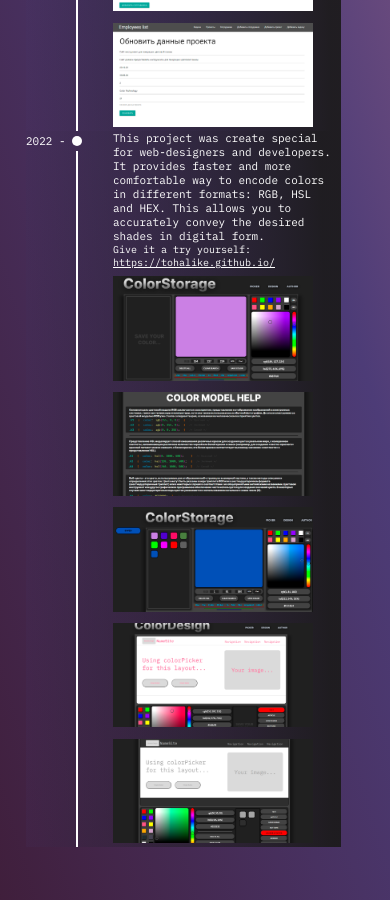
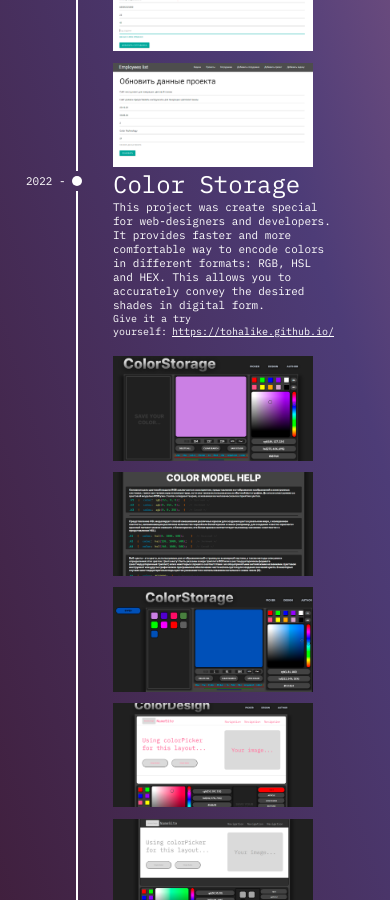
Before and after one commit to TohaLike/anton__portfolio, a React (Create React App) app: page / in a window 390 px wide. Shown: the part 1100-2000 px from the top of the page. Built offline with nearby package versions, Linux system fonts and the light colour scheme.

Commit message:
updated adaptive css

```diff
--- a/src/components/historyOne/HistoryOne.tsx
+++ b/src/components/historyOne/HistoryOne.tsx
@@ -33,6 +33,7 @@
             </div>
 
             <div className="text__container">
+               <div className="text__title">Employees List</div>
                <div className="main__text">This project was create for organizing and structuring data about employees,
                   projects and tasks. It provides an effective method for management information and provides easier workflow. <div className="title__link">Source code:
                   <a className="link__text" href="https://github.com/TohaLike/mongoDB-test"> https://github.com/TohaLike/mongoDB-test</a></div>
--- a/src/components/historyOne/css/Adaptive.css
+++ b/src/components/historyOne/css/Adaptive.css
@@ -8,7 +8,7 @@
    .history__container {
       width: 99%;
       grid-template-columns: repeat(11, 87px);
-      grid-template-rows: repeat(3, 20px);
+      grid-template-rows: repeat(6, 20px);
    }
 
    /* Text */
@@ -22,7 +22,7 @@
 
    .image__container {
       grid-column: 2;
-      grid-row: 4;
+      grid-row: 7;
       row-gap: 7px;
       column-gap: 240px;
    }
@@ -37,7 +37,7 @@
    }
 
    .border__line {
-      height: 368px;
+      height: 429px;
    }
 }
 
@@ -51,7 +51,7 @@
    .history__container {
       width: 98%;
       grid-template-columns: repeat(11, 87px);
-      grid-template-rows: repeat(3, 20px);
+      grid-template-rows: repeat(6, 20px);
    }
 
    /* Text */
@@ -65,7 +65,7 @@
 
    .image__container {
       grid-column: 2;
-      grid-row: 4;
+      grid-row: 7;
       row-gap: 7px;
       column-gap: 230px;
    }
@@ -95,13 +95,13 @@
    .image__container {
       margin-top: 16px;
       grid-column: 2;
-      grid-row: 5;
+      grid-row: 11;
       row-gap: 7px;
       column-gap: 140px;
    }
 
    .border__line {
-      height: 384px;
+      height: 445px;
    }
 }
 
@@ -129,13 +129,13 @@
    .image__container {
       margin-top: 16px;
       grid-column: 2;
-      grid-row: 5;
+      grid-row: 10;
       row-gap: 7px;
       column-gap: 50px;
    }
 
    .border__line {
-      height: 383px;
+      height: 444px;
    }
 }
 
@@ -163,7 +163,7 @@
    .image__container {
       margin-top: 16px;
       grid-column: 2;
-      grid-row: 5;
+      grid-row: 10;
       row-gap: 7px;
       column-gap: 40px;
    }
@@ -194,7 +194,7 @@
    .image__container {
       margin-top: 16px;
       grid-column: 2;
-      grid-row: 5;
+      grid-row: 9;
       row-gap: 7px;
       column-gap: 20px;
    }
@@ -204,7 +204,7 @@
    }
 
    .border__line {
-      height: 353px;
+      height: 413px;
    }
 }
 
@@ -214,7 +214,7 @@
    .history__container {
       width: 93%;
       grid-template-columns: repeat(7, 87px);
-      grid-template-rows: repeat(4, 20px);
+      grid-template-rows: repeat(7, 20px);
    }
 
    /* Text */
@@ -229,7 +229,7 @@
    .image__container {
       margin-top: 16px;
       grid-column: 2;
-      grid-row: 5;
+      grid-row: 8;
       row-gap: 7px;
       column-gap: 5px;
    }
@@ -239,7 +239,7 @@
    }
 
    .border__line {
-      height: 331px;
+      height: 391px;
    }
 }
 
@@ -247,9 +247,9 @@
 
    /* History Container */
    .history__container {
-      width: 88%;
+      width: 90%;
       grid-template-columns: repeat(5, 87px);
-      grid-template-rows: repeat(5, 20px);
+      grid-template-rows: repeat(8, 20px);
    }
 
    /* Text */
@@ -275,7 +275,7 @@
    }
 
    .image__container {
-      grid-row: 6;
+      grid-row: 9;
    }
 
    .image__block__1 {
@@ -287,7 +287,7 @@
    }
 
    .border__line {
-      height: 718px;
+      height: 778px;
    }
 }
 
@@ -297,12 +297,16 @@
    .history__container {
       width: 100%;
       grid-template-columns: repeat(4, 87px);
-      grid-template-rows: repeat(7, 20px);
+      grid-template-rows: repeat(9, 20px);
    }
 
    /* Text */
    .text__container {
       grid-column: 2/5;
+   }
+
+   .text__title {
+      font-size: 24px;
    }
 
    .main__text {
@@ -314,7 +318,7 @@
    }
 
    .image__container {
-      grid-row: 8;
+      grid-row: 10;
    }
 
    .image__block__1 {
@@ -326,7 +330,7 @@
    }
 
    .border__line {
-      height: 633px;
+      height: 673px;
    }
 }
 
@@ -336,7 +340,7 @@
    .history__container {
       width: 88%;
       grid-template-columns: repeat(4, 87px);
-      grid-template-rows: repeat(6, 20px);
+      grid-template-rows: repeat(8, 20px);
       margin-left: 10px;
    }
 
@@ -364,7 +368,7 @@
    }
 
    .image__container {
-      grid-row: 7;
+      grid-row: 12;
    }
 
    .image__block__1 {
@@ -376,6 +380,6 @@
    }
 
    .border__line {
-      height: 571px;
+      height: 611px;
    }
 }
--- a/src/components/historyOne/css/HistoryOne.css
+++ b/src/components/historyOne/css/HistoryOne.css
@@ -9,8 +9,8 @@
    width: 100%;
    display: grid;
    grid-template-columns: repeat(12, 87px);
-   grid-template-rows: repeat(3, 20px);
-   background: linear-gradient(269deg, rgba(27, 26, 26, 0.92) 6.12%, rgba(78, 60, 124, 0.11) 101.73%);
+   grid-template-rows: repeat(6, 20px);
+   /* background: linear-gradient(269deg, rgba(27, 26, 26, 0.92) 6.12%, rgba(78, 60, 124, 0.11) 101.73%); */
 }
 
 .border__container {
@@ -54,7 +54,7 @@
    top: 20px;
    width: 2px;
    background-color: #ffffff;
-   height: 371px;
+   height: 431px;
    grid-row: 2/9;
 }
 
@@ -63,13 +63,24 @@
    grid-column: 2/13;
 }
 
+.text__title {
+   color: #ffffff;
+   font-family: 'IBM Plex Mono';
+   font-size: 32px;
+   font-style: normal;
+   font-weight: 400;
+   line-height: normal;
+   margin-top: -3px;
+}
+
 .link__text {
-   color: #FFF;
+   color: #ffffff;
    font-family: 'IBM Plex Mono';
    font-size: 14px;
    font-style: normal;
    font-weight: 400;
    line-height: normal;
+   margin-left: 5px;
 }
 
 .main__text {
@@ -85,7 +96,7 @@
 
 .image__container {
    grid-column: 2;
-   grid-row: 4;
+   grid-row: 7;
    row-gap: 10px;
    column-gap: 20px;
    display: grid;
--- a/src/components/historyTwo/HistoryTwo.tsx
+++ b/src/components/historyTwo/HistoryTwo.tsx
@@ -33,10 +33,11 @@
             </div>
 
             <div className="text__container">
+               <div className="text__title">Color Storage</div>
                <div className="main__text">This project was create special for web-designers and developers.
-               It provides faster and more comfortable way to encode colors in different formats:
-               RGB, HSL and HEX. This allows you to accurately convey the desired shades in digital form. <div className="title__link">Give it a try yourself:
-                     <a className="link__text" href="https://tohalike.github.io/"> https://tohalike.github.io/</a></div>
+                  It provides faster and more comfortable way to encode colors in different formats:
+                  RGB, HSL and HEX. This allows you to accurately convey the desired shades in digital form. <div className="title__link">Give it a try yourself:
+                     <a className="link__text" href="https://tohalike.github.io/">https://tohalike.github.io/</a></div>
                </div>
             </div>
 
--- a/src/components/historyTwo/css/Adaptive.css
+++ b/src/components/historyTwo/css/Adaptive.css
@@ -7,12 +7,12 @@
 }
 
 .border__line__two {
-   height: 388px;
+   height: 448px;
 }
 
 @media only screen and (max-width: 1200px) {
    .border__line__two {
-      height: 552px;
+      height: 612px;
    }
 }
 
@@ -20,13 +20,13 @@
 
 @media only screen and (max-width: 1080px) {
    .border__line__two {
-      height: 552px;
+      height: 612px;
    }
 }
 
 @media only screen and (max-width: 1060px) {
    .border__line__two {
-      height: 551px;
+      height: 612px;
    }
 }
 
@@ -36,7 +36,7 @@
    }
 
    .border__line__two {
-      height: 569px;
+      height: 630px;
    }
 }
 
@@ -46,19 +46,19 @@
    }
 
    .border__line__two {
-      height: 524px;
+      height: 583px;
    }
 }
 
 @media only screen and (max-width: 1000px) {
    .border__line__two {
-      height: 481px;
+      height: 541px;
    }
 }
 
 @media only screen and (max-width: 660px) {
    .border__line__two {
-      height: 884px;
+      height: 945px;
    }
 
    .image__container__two {
@@ -68,7 +68,7 @@
 
 @media only screen and (max-width: 600px) {
    .border__line__two {
-      height: 743px;
+      height: 783px;
    }
 
    .image__container__two {
@@ -78,7 +78,7 @@
 
 @media only screen and (max-width: 430px) {
    .border__line__two {
-      height: 696px;
+      height: 736px;
    }
 
    .image__container__two {
```
